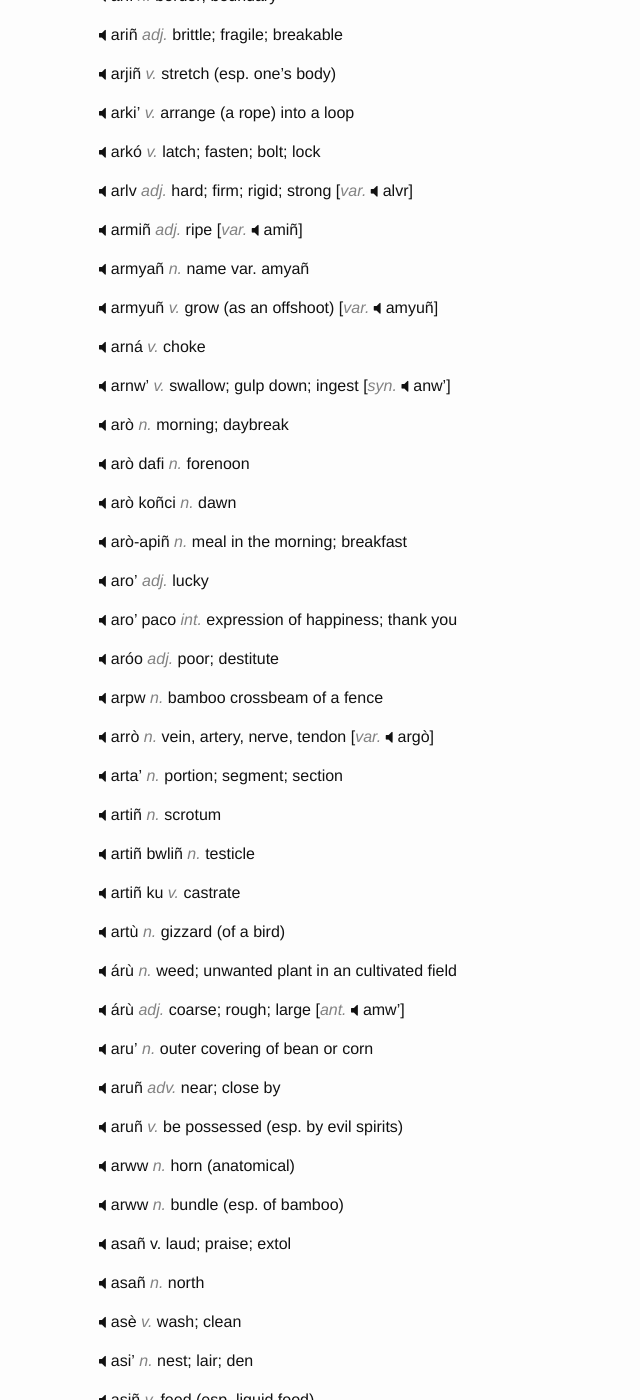
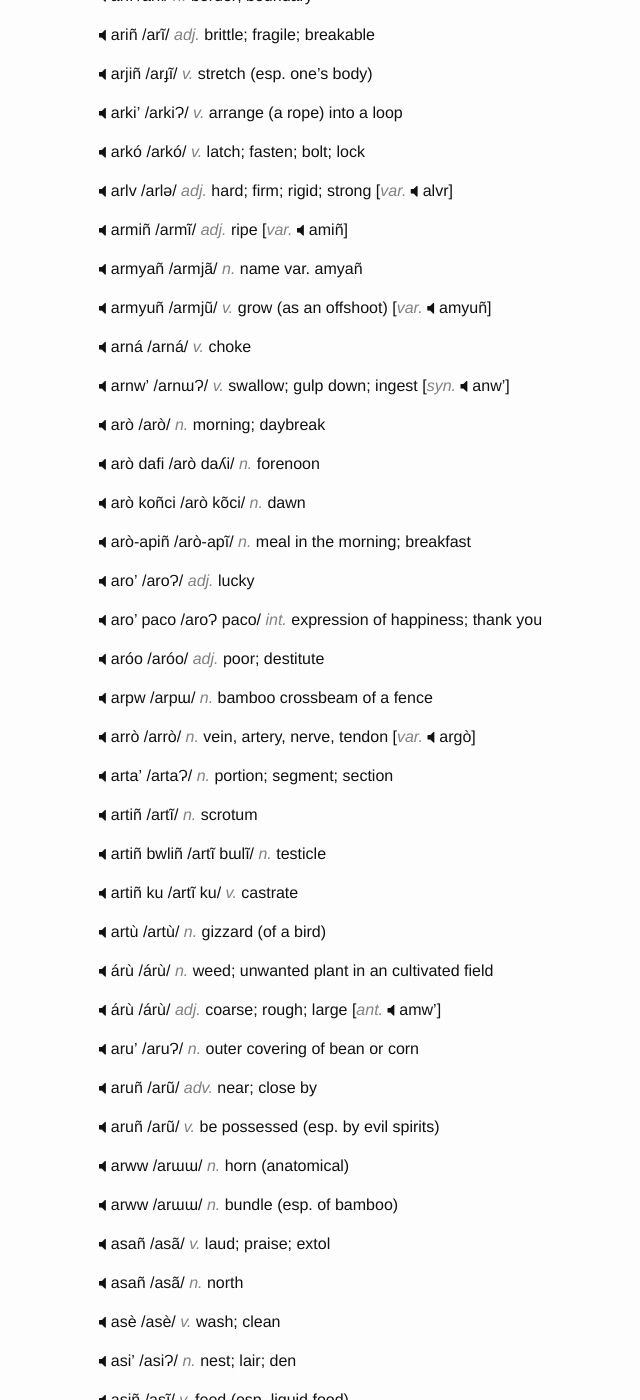
Before and after one commit to hacksparrow/language.apatani.org, a Jekyll site: the page built from dictionary/a.md, in a window 1280 px wide and 1400 px high, scrolled down 13507 px. Shown: the whole window, without its empty margins (171-811 px from the left). Built offline with Jekyll 4.4.1, drawn with Linux system fonts in a browser that asks for light colours; nearby versions of some CDN libraries; comment, search, counter and statistics services are not loaded; some of the changed text lies outside the part shown.

Commit message:
Update a.md

```diff
--- a/dictionary/a.md
+++ b/dictionary/a.md
@@ -552,265 +552,265 @@ __anw__ /anɯ/ _n._  leaf  [_syn._  yanw]
 
 __anẁ__ /anɯ̀/ _n._  mother (term of reference)
 
-__anẁ-aba__ _n._  parent
+__anẁ-aba__  /anɯ̀-aba  /  _n._  parent
 
-__anẁ-ci__  _n._  step mother
+__anẁ-ci__  /anɯ̀-ci  /  _n._  step mother
 
-__anw'__  _v._  swallow; gulp down; ingest  [_var._  arnw']
+__anw'__  /anɯɁ/ _v._  swallow; gulp down; ingest  [_var._  arnw']
 
-__anw'__  _adv._  hurry; haste; urgent
+__anw'__  /anɯɁ/ _adv._  hurry; haste; urgent
 
-__apa-ama__ _adj._  simple; artless; guileless; innocent
+__apa-ama__ /apa-ama/ _adj._  simple; artless; guileless; innocent
 
-__apa'__  _v._  to give up; to let go [_syn._  opa']
+__apa'__  /apaɁ/ _v._  to give up; to let go [_syn._  opa']
 
-__apáa__  _adj._  young; immature
+__apáa__  /apáa/ _adj._  young; immature
 
-__apañ keemañ__ _n._  male dragonfly
+__apañ keemañ__ /apã keemã/ _n._  male dragonfly
 
-__apel__  _n._  apple [_or._ English]
+__apel__  /apel/ _n._  apple [_or._ English]
 
-__ápì__ _v._  dry
+__ápì__ /ápì/ _v._  dry
 
-__api-aláa__  _n._  sap of a tree
+__api-aláa__  /api-aláa/ _n._  sap of a tree
 
-__apì-ara__ _n._  clapping
+__apì-ara__ /apì-ara/ _n._  clapping
 
-__api'__  _v._  feed (esp. fowls)
+__api'__  /apiɁ/ _v._  feed (esp. fowls)
 
-__api'__  _v._  break (by dropping)
+__api'__  /apiɁ/ _v._  break (by dropping)
 
-__apiñ__  _v._  warm (hand)
+__apiñ__  /apĩ/ _v._  warm (hand)
 
-__apiñ__  _n._  cooked rice
+__apiñ__  /apĩ/ _n._  cooked rice
 
-__apiñ ga'hiñ__	_n._	ball of cooked rice
+__apiñ ga'hiñ__	/apĩ gaɁhĩ/ _n._	ball of cooked rice
 
-__apiñ pwcañ__  _n._  pot for cooking rice
+__apiñ pwcañ__  /apĩ pɯcã/ _n._  pot for cooking rice
 
-__apó__ _n._  body
+__apó__ /apó/ _n._  body
 
-__apó xeñ__ _v._  toil; work hard; engage in physical labor
+__apó xeñ__ /apó xẽ/ _v._  toil; work hard; engage in physical labor
 
-__apóo__  _v._  put cloths on cloth holder
+__apóo__  /apóo/ _v._  put cloths on cloth holder
 
-__appú__  _n._  flower
+__appú__  /appú/ _n._  flower
 
-__ápù__ _n._  sphere; globe [_v._  wrap (into a sphere)]
+__ápù__ /ápù/ _n._  sphere; globe [_v._  wrap (into a sphere)]
 
-__apu' amè__  _n._  dandruff
+__apu' amè__  /apuɁ amè/ _n._  dandruff
 
-__apuñ__	_prep._	among
+__apuñ__	/apũ/ _prep._	among
 
-__apuñ-aka__  _n._  confusing state; doubtful
+__apuñ-aka__  /apũ aka/ _n._  confusing state; doubtful
 
-__apur__	_prep._	among; midst
+__apur__	/apur/ _prep._	among; midst
 
-__apúu__  _n._  arrow
+__apúu__  /apúu/ _n._  arrow
 
-__apvr__  _n._  gallbladder
+__apvr__  /apǝr/ _n._  gallbladder
 
-__apw__ _n._  breadth
+__apw__ /apɯ/ _n._  breadth
 
-__apw-asó__ _n._  area; dimension
+__apw-asó__ /apɯ-asó/ _n._  area; dimension
 
-__apyáa__ _n._  tracks made by small animals
+__apyáa__ /apjáa/ _n._  tracks made by small animals
 
-__apyo'__ _v._  dilute; make a liquid thinner or weaker
+__apyo'__ /apjoɁ/ _v._  dilute; make a liquid thinner or weaker
 
-__apyu__  _v._  spead (a mat) on the floor
+__apyu__  /apju/ _v._  spead (a mat) on the floor
 
-__apyuñ__ _n._  bunch; cluster
+__apyuñ__ /apjũ/ _n._  bunch; cluster
 
-__aqa'__  _v._  tie into a bundle
+__aqa'__  /aŋaɁ/ _v._  tie into a bundle
 
-__aqw__	_int._	interjection to express indifference; let it be	[_syn._	aqw swco; aga swco]
+__aqw__	/aŋɯ/ _int._	interjection to express indifference; let it be	[_syn._	aqw swco; aga swco]
 
-__aqw swco__	_int._	interjection to express indifference; let it be	[_syn._	aqw; aga swco]
+__aqw swco__ /aŋɯ sɯco/	_int._	interjection to express indifference; let it be	[_syn._	aqw; aga swco]
 
-__ará__ _adj._  empty; vacant; void
+__ará__ /ará/ _adj._  empty; vacant; void
 
-__ara'__  v.  tie
+__ara'__  /araɁ/ _v._  tie
 
-__arañ__  _v._  block; choke; plug; obstruct; close [_syn._  atiñ]
+__arañ__  /arã/ _v._  block; choke; plug; obstruct; close [_syn._  atiñ]
 
-__arañ__  _n._  bottom (of a tree or a bamboo)
+__arañ__  /arã/ _n._  bottom (of a tree or a bamboo)
 
-__arañ__  _adj._  close, of relation
+__arañ__  /arã/ _adj._  close, of relation
 
-__arañ nanw__ _n._  cork; bottle stopper; an object to seal a container
+__arañ nanw__ /arã nanɯ/ _n._  cork; bottle stopper; an object to seal a container
 
-__árbì__  _n._  portion of pork offered to wife's eldest living sister
+__árbì__  /árbì/ _n._  portion of pork offered to wife's eldest living sister
 
-__arbú__  _adj._  unlucky; unfortunate; jinxed; ill-fated [_var._  abú; abúr] [_Ant._  aro']
+__arbú__  /arbú/ _adj._  unlucky; unfortunate; jinxed; ill-fated [_var._  abú; abúr] [_Ant._  aro']
 
-__arcì__  _v._  roll
+__arcì__  /arcì/ _v._  roll
 
-__arè__ _adj._  loose; not fixed tightly or firmly
+__arè__ /arè/ _adj._  loose; not fixed tightly or firmly
 
-__árè__ _v._  wash (esp. interior of a pot)
+__árè__ /árè/ _v._  wash (esp. interior of a pot)
 
-__are'__  _adj._  sharp; honed
+__are'__  /areɁ/ _adj._  sharp; honed
 
-__argò__  _n._  vein, artery, nerve, tendon [_var._  arrò]
+__argò__  /argò/ _n._  vein, artery, nerve, tendon [_var._  arrò]
 
-__arí__ _v._  string together (beads)
+__arí__ /arí/ _v._  string together (beads)
 
-__arí__ _n._  price; cost; charge
+__arí__ /arí/ _n._  price; cost; charge
 
-__arì__ _v._  demarcate; delimit; delineate
+__arì__ /arì/ _v._  demarcate; delimit; delineate
 
-__arí-apw__ _n._  neighbourhood; locality
+__arí-apw__ /arí-apɯ/ _n._  neighbourhood; locality
 
-__ari'__  _v._  choke; retch
+__ari'__  /ariɁ/ _v._  choke; retch
 
-__aríi__  _n._  border; boundary
+__aríi__  /aríi/ _n._  border; boundary
 
-__ariñ__  _adj._  brittle; fragile; breakable
+__ariñ__  /arĩ/ _adj._  brittle; fragile; breakable
 
-__arjiñ__ _v._  stretch (esp. one's body)
+__arjiñ__ /arɟĩ/ _v._  stretch (esp. one's body)
 
-__arki'__ _v._  arrange (a rope) into a loop
+__arki'__ /arkiɁ/ _v._  arrange (a rope) into a loop
 
-__arkó__  _v._  latch; fasten; bolt; lock
+__arkó__  /arkó/ _v._  latch; fasten; bolt; lock
 
-__arlv__  _adj._  hard; firm; rigid; strong [_var._  alvr]
+__arlv__  /arlǝ/ _adj._  hard; firm; rigid; strong [_var._  alvr]
 
-__armiñ__ _adj._  ripe  [_var._  amiñ]
+__armiñ__ /armĩ/ _adj._  ripe  [_var._  amiñ]
 
-__armyañ__  _n._  name  var.  amyañ
+__armyañ__  /armjã/ _n._  name  var.  amyañ
 
-__armyuñ__  _v._  grow (as an offshoot) [_var._  amyuñ]
+__armyuñ__  /armjũ/ _v._  grow (as an offshoot) [_var._  amyuñ]
 
-__arná__  _v._  choke
+__arná__  /arná/ _v._  choke
 
-__arnw'__ _v._  swallow; gulp down; ingest  [_syn._  anw']
+__arnw'__ /arnɯɁ/ _v._  swallow; gulp down; ingest  [_syn._  anw']
 
-__arò__ _n._  morning; daybreak
+__arò__ /arò/ _n._  morning; daybreak
 
-__arò dafi__	_n._	forenoon
+__arò dafi__	/arò daʎi/ _n._	forenoon
 
-__arò koñci__ _n._  dawn
+__arò koñci__ /arò kõci/ _n._  dawn
 
-__arò-apiñ__  _n._  meal in the morning; breakfast
+__arò-apiñ__  /arò-apĩ/ _n._  meal in the morning; breakfast
 
-__aro'__	_adj._	lucky
+__aro'__	/aroɁ/ _adj._	lucky
 
-__aro' paco__	_int._	expression of happiness; thank you
+__aro' paco__	/aroɁ paco/ _int._	expression of happiness; thank you
 
-__aróo__  _adj._  poor; destitute
+__aróo__  /aróo/ _adj._  poor; destitute
 
-__arpw__  _n._  bamboo crossbeam of a fence
+__arpw__  /arpɯ/ _n._  bamboo crossbeam of a fence
 
-__arrò__  _n._  vein, artery, nerve, tendon [_var._  argò]
+__arrò__  /arrò/ _n._  vein, artery, nerve, tendon [_var._  argò]
 
-__arta'__ _n._  portion; segment; section
+__arta'__ /artaɁ/ _n._  portion; segment; section
 
-__artiñ__ _n._  scrotum
+__artiñ__ /artĩ/ _n._  scrotum
 
-__artiñ bwliñ__ _n._  testicle
+__artiñ bwliñ__ /artĩ bɯlĩ/ _n._  testicle
 
-__artiñ ku__	_v._	castrate
+__artiñ ku__	/artĩ ku/ _v._	castrate
 
-__artù__  _n._  gizzard (of a bird)
+__artù__  /artù/ _n._  gizzard (of a bird)
 
-__árù__ _n._  weed; unwanted plant in an cultivated field
+__árù__ /árù/ _n._  weed; unwanted plant in an cultivated field
 
-__árù__ _adj._  coarse; rough; large  [_ant._  amw']
+__árù__ /árù/ _adj._  coarse; rough; large  [_ant._  amw']
 
-__aru'__  _n._  outer covering of bean or corn
+__aru'__ /aruɁ/ _n._  outer covering of bean or corn
 
-__aruñ__  _adv._  near; close by
+__aruñ__  /arũ/ _adv._  near; close by
 
-__aruñ__  _v._  be possessed  (esp. by evil spirits)
+__aruñ__  /arũ/ _v._  be possessed  (esp. by evil spirits)
 
-__arww__  _n._  horn (anatomical)
+__arww__  /arɯɯ/ _n._  horn (anatomical)
 
-__arww__  _n._  bundle (esp. of bamboo)
+__arww__  /arɯɯ/ _n._  bundle (esp. of bamboo)
 
-__asañ__  v.  laud; praise; extol
+__asañ__  /asã/ _v._  laud; praise; extol
 
-__asañ__  _n._  north
+__asañ__  /asã/ _n._  north
 
-__asè__ _v._  wash; clean
+__asè__ /asè/ _v._  wash; clean
 
-__asi'__  _n._  nest; lair; den
+__asi'__  /asiɁ/ _n._  nest; lair; den
 
-__asiñ__  _v._  feed (esp. liquid food)
+__asiñ__  /asĩ/ _v._  feed (esp. liquid food)
 
-__asó__ _n._  length
+__asó__ /asó/ _n._  length
 
-__asoo__  _n._  party; group; gang; supporter
+__asoo__  /asoo/ _n._  party; group; gang; supporter
 
-__asorit__	_adj._	surprising; amazing; startling	[_or._	Assamese]
+__asorit__	/asorit/ _adj._	surprising; amazing; startling	[_or._	Assamese]
 
-__ásù__ _adj._  lazy; slothful; sluggish
+__ásù__ /ásù/ _adj._  lazy; slothful; sluggish
 
-__ásù-ale__ _adj._  lazy
+__ásù-ale__ /ásù-ale/ _adj._  lazy
 
-__asu'__  _v._  sneeze
+__asu'__  /asuɁ/ _v._  sneeze
 
-__asu'__  _adj._  dud crop; fuitless; unproductive  [_ant._  abiñ]
+__asu'__  /asuɁ/ _adj._  dud crop; fuitless; unproductive  [_ant._  abiñ]
 
-__asu'-asa'__ _n._  disgrace; shame
+__asu'-asa'__ /asuɁ-asaɁ/ _n._  disgrace; shame
 
-__asvr__  _n._  splinter (of wood)
+__asvr__  /asǝr/ _n._  splinter (of wood)
 
-__asw__ _n._  line; long narrow mark
+__asw__ /asɯ/ _n._  line; long narrow mark
 
-__asw'__  _v._  bite
+__asw'__  /asɯɁ/ _v._  bite
 
-__ata__ _n._  aunt (term of address)
+__ata__ /ata/ _n._  aunt (term of address)
 
-__ata'__  _n._  stinger (on a bee)  [_var._  wta']
+__ata'__  /ataɁ/ _n._  stinger (on a bee)  [_var._  wta']
 
-__atañ__  _pron._ group; crowd  [_var._  aciñ]
+__atañ__  /atã/ _pron._ group; crowd  [_var._  aciñ]
 
-__ate__ _n._  elder brother (term of address)
+__ate__ /ate/ _n._  elder brother (term of address)
 
-__atiñ__  _v._  block; choke; plug; obstruct; close [_syn._  arañ]
+__atiñ__  /atĩ/ _v._  block; choke; plug; obstruct; close [_syn._  arañ]
 
-__ato__ _n._  grandfather or father in law (term of address)
+__ato__ /ato/ _n._  grandfather or father in law (term of address)
 
-__atobo__ _n._  father-in-law (term of reference)
+__atobo__ /atobo/ _n._  father-in-law (term of reference)
 
-__attè__  _adj._  thick (of a liquid)
+__attè__  /attè/ _adj._  thick (of a liquid)
 
-__áttò__  _n._  owner [_ant._  mii]
+__áttò__  /áttò/ _n._  owner [_ant._  mii]
 
-__attu'__ _v._  close  or block (esp. a hollow container)
+__attu'__ /attuɁ/ _v._  close  or block (esp. a hollow container)
 
-__attu' nanw__	_n._	lid used for closing a container
+__attu' nanw__	/attuɁ nanɯ/ _n._	lid used for closing a container
 
-__atú-kahè__  _n._  size
+__atú-kahè__  /atú-kahè/ _n._  size
 
-__atúu__  _adj._  small; tiny; little; miniature  [_n._  baby animal] [_ant._  káhè]
+__atúu__  /atúu/ _adj._  small; tiny; little; miniature  [_n._  baby animal] [_ant._  káhè]
 
-__atúu__  _n._  progeny; young; offspring
+__atúu__  /atúu/ _n._  progeny; young; offspring
 
-__atw'__  _v._  keep; store; retain; hold on to
+__atw'__  /atɯɁ/ _v._  keep; store; retain; hold on to
 
-__au'__ _n._  traditional red cane belt
+__au'__ /auɁ/ _n._  traditional red cane belt
 
-__au' gwgyá__ _n._  waist
+__au' gwgyá__ /auɁ gɯgjá/ _n._  waist
 
-__aúu__ _n._  son-in-law (term of address)
+__aúu__ /aúu/ _n._  son-in-law (term of address)
 
-__aw'__ _v._  forget
+__aw'__ /aɯɁ/ _v._  forget
 
-__axa-ayá__ _v._ burning sensation
+__axa-ayá__ /axa-ajá/ _v._ burning sensation
 
-__axáa__  adj.  old; aged; elderly
+__axáa__  /axáa/ _adj._  old; aged; elderly
 
-__axáa tayú__ _adj._  mature; elderly
+__axáa tayú__ axáa tayú/ _adj._  mature; elderly
 
-__axe'__  _n._  kidney  [_var._  arxe']
+__axe'__  /axeɁ/ _n._  kidney  [_var._  arxe']
 
-__axoo__  _adj._  entangled (hair)
+__axoo__  /axoo/ _adj._  entangled (hair)
 
-__axóo__  _n._  stalk; stem
+__axóo__  /axóo/ _n._  stalk; stem
 
-__axóo__  _n._  head; leader; principal
+__axóo__  /axóo/ _n._  head; leader; principal
 
 __axóo pèeruñ__ _n._  a variety of bean
 
```
